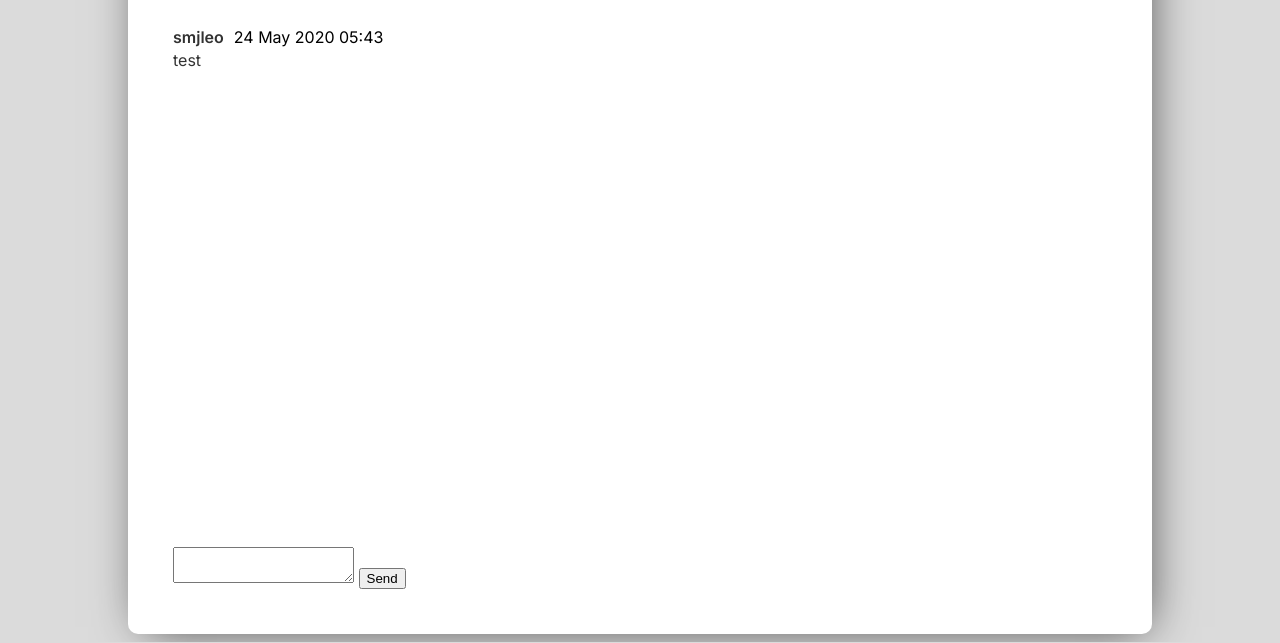
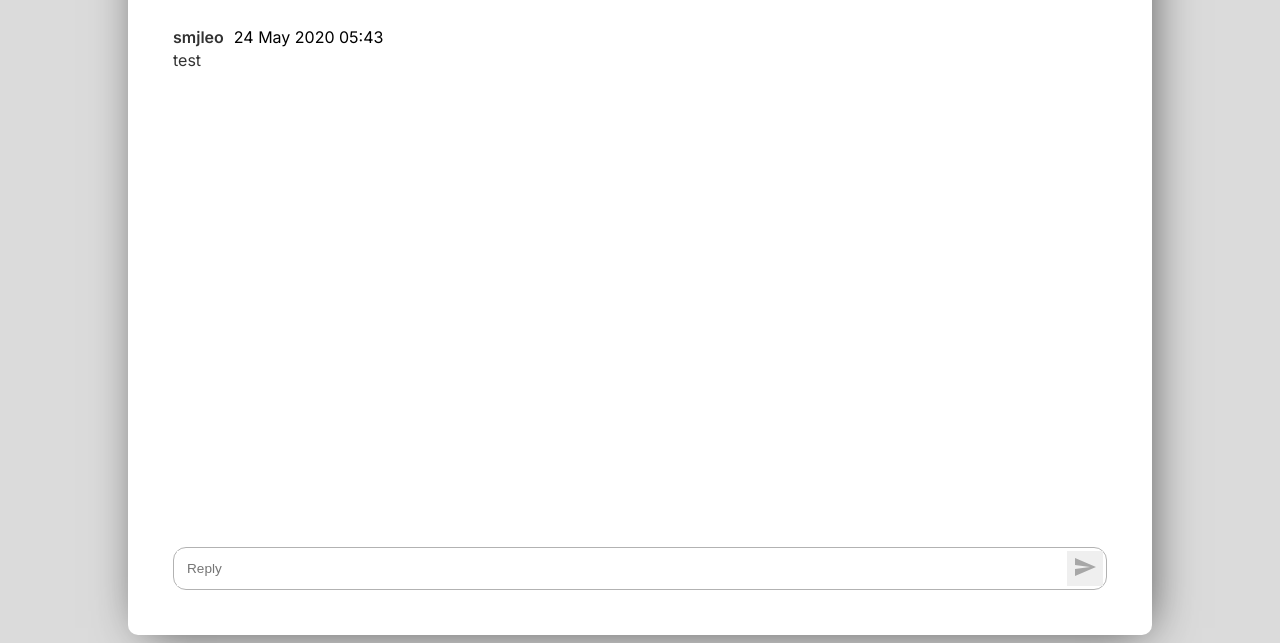
Before and after one commit to smjleo/viewfinder, a browser extension: page chat/frontend/index.html in a window 1280 px wide. Shown: the part 227-870 px from the top of the page. Drawn offline with Linux system fonts and the light colour scheme; no server answers.

Commit message:
chat textarea formatted

```diff
--- a/chat/frontend/index.html
+++ b/chat/frontend/index.html
@@ -43,8 +43,10 @@
                         <p class="message">test</p>
                     </div>
                 </div>
-                <textarea id="message-area" cols="20" wrap="hard"></textarea>
-                <button id="send-button">Send</button>
+                <div id="send-section">
+                    <input type="text" id="message-area" placeholder="Reply"></input>
+                    <button id="send-button"><svg xmlns="http://www.w3.org/2000/svg" height="24" viewBox="0 0 24 24" width="24"><path d="M2.01 21L23 12 2.01 3 2 10l15 2-15 2z"/><path d="M0 0h24v24H0z" fill="none"/></svg></button>
+                </div>
             </div>
         </main>
     </div>
--- a/chat/frontend/style.css
+++ b/chat/frontend/style.css
@@ -101,3 +101,36 @@ a {
 .chat-entry {
     margin-bottom: 20px;
 }
+
+#send-section {
+    display: flex;
+    width: 100%;
+    border: 1px solid rgba(0,0,0,0.3);
+    box-sizing: border-box;
+    padding: 3px;
+    border-radius: 13px;
+}
+
+#message-area {
+    font-size: 0.85em;
+    padding: 10px;
+    width: 100%;
+    outline: none;
+    border: 0;
+
+}
+
+button {
+    border: none;
+    fill: none;
+    outline: none;
+}
+
+svg {
+    fill: rgba(0, 0, 0, 0.3);
+    animation: fill 0.2s;
+}
+
+svg:active {
+    fill: rgba(0, 0, 0, 0.5);
+}
```
Also changed, not shown: assets/send-24px.svg (added).
